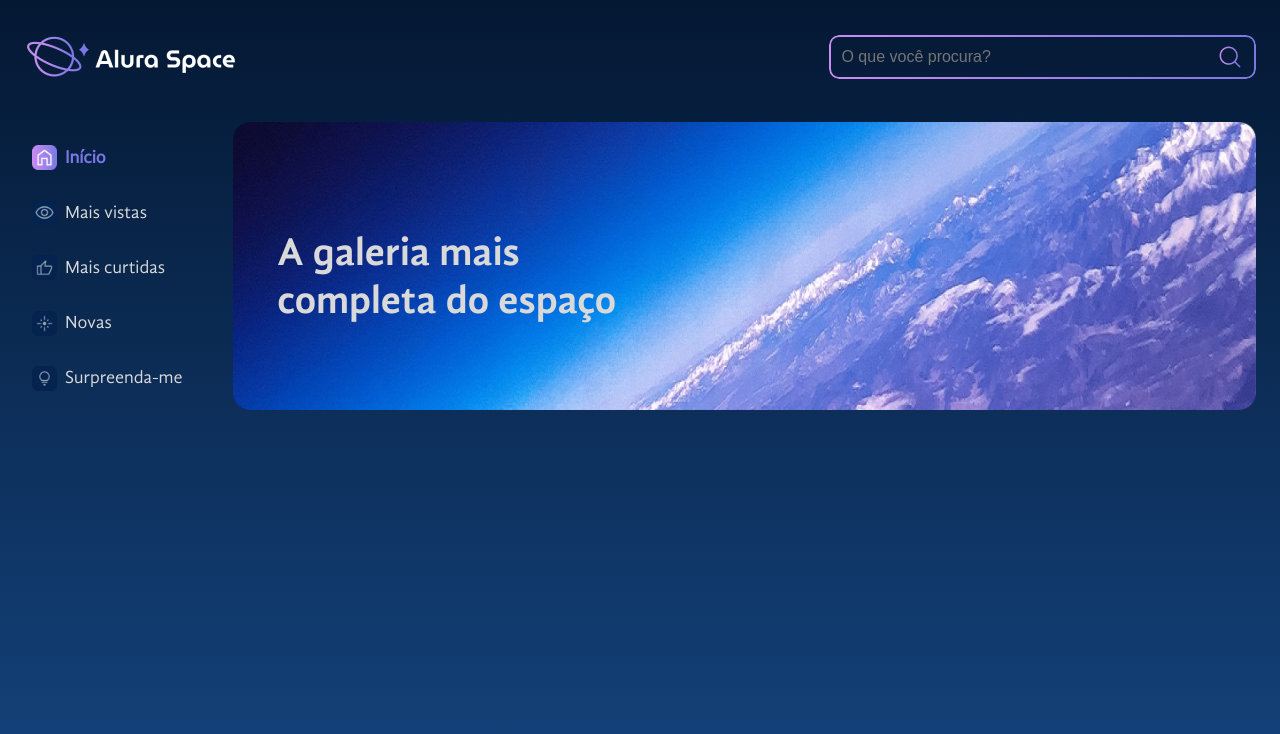
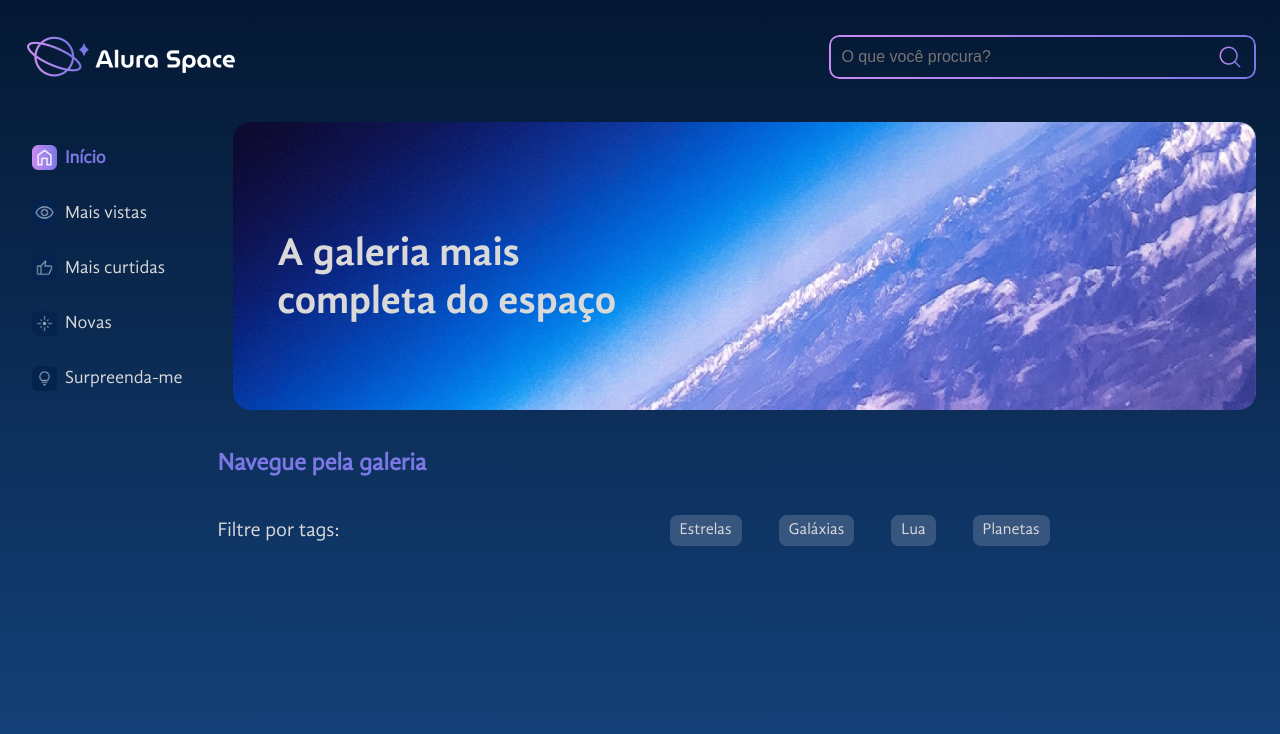
Before and after one commit to IgorNatann/Space, a React (Create React App) app: page / in a window 1280 px wide. Shown: the top 734 px of the page. Built offline with nearby package versions, Linux system fonts and the light colour scheme.

Commit message:
commit componente galeria e tags

```diff
--- /dev/null
+++ b/src/componentes/Galeria/Galeria.module.scss
@@ -0,0 +1,6 @@
+@import "../../styles/variaveis";
+
+h2 {
+   color: $roxo;
+   font-family: $fonte-normal;
+}
--- /dev/null
+++ b/src/componentes/Galeria/index.jsx
@@ -0,0 +1,14 @@
+import React from 'react'
+import Tags from '../Tags'
+import styles from './Galeria.module.scss'
+
+export default function Galeria() {
+  return (
+    <section>
+        <h2>Navegue pela galeria</h2>
+        <Tags />
+        <ul>
+        </ul>
+    </section>
+  )
+}
--- /dev/null
+++ b/src/componentes/Tags/Tags.module.scss
@@ -0,0 +1,30 @@
+@import "../../styles/variaveis";
+
+.tags {
+  width: 65vw;
+  display: flex;
+  justify-content: space-between;
+  align-items: center;
+  color: $cor-do-texto;
+  font-family: $fonte-normal;
+  font-size: 16px;
+
+  p {
+    font-size: 1.25rem;
+  }
+
+  &__lista {
+    list-style: none;
+    width: 380px;
+    padding: 0;
+    display: flex;
+    justify-content: space-between;
+
+    li {
+      background-color: $tag-color;
+      padding: 6px 10px;
+      border-radius: 8px;
+      cursor: pointer;
+    }
+  }
+}
--- /dev/null
+++ b/src/componentes/Tags/index.jsx
@@ -0,0 +1,16 @@
+import React from 'react'
+import styles from './Tags.module.scss'
+
+export default function Tags() {
+  return (
+    <div className={styles.tags}>
+        <p>Filtre por tags:</p>
+        <ul className={styles.tags__lista}>
+            <li>Estrelas</li>
+            <li>Galáxias</li>
+            <li>Lua</li>
+            <li>Planetas</li>
+        </ul>
+    </div>
+  )
+}
--- a/src/paginas/PaginaInicial/PaginaInicial.module.scss
+++ b/src/paginas/PaginaInicial/PaginaInicial.module.scss
@@ -2,6 +2,14 @@
 
 main {
     margin: 0 24px;
+  }
+
+  .galeria {
+    display: flex;
+    justify-content: space-between;
+    align-items: flex-start;
+    margin-left: 17%;
+    margin-top: 1rem;
   }
 
   .principal {
--- a/src/paginas/PaginaInicial/index.jsx
+++ b/src/paginas/PaginaInicial/index.jsx
@@ -1,6 +1,7 @@
 import Cabecalho from "../../componentes/Cabecalho";
+import Galeria from "../../componentes/Galeria";
 import Menu from "../../componentes/Menu";
-import styles from "./PaginaInicial.module.scss"
+import styles from "./PaginaInicial.module.scss";
 
 import banner from "./banner.png"
 
@@ -17,6 +18,9 @@ export default function PaginaInicial(){
                     </div>
                 </section>
             </main>
+            <div className={styles.galeria}>
+            <Galeria />
+            </div>
         </>
     )
 }
```
